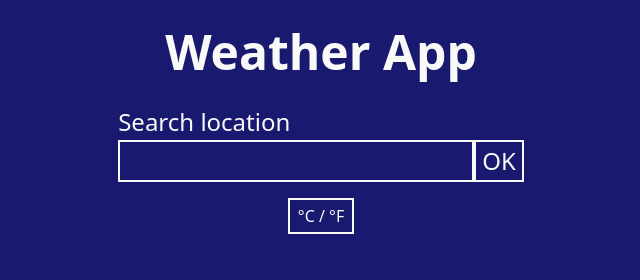
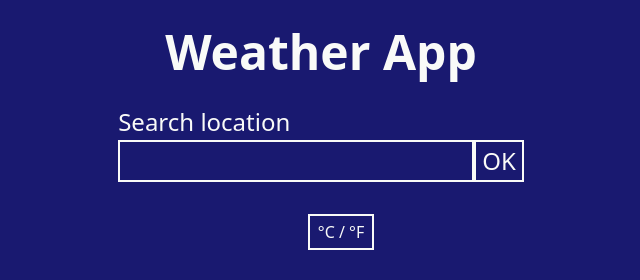
Before and after one commit to V1IRuZ/weather-app, a website built with webpack: page src/template.html in a window 1280 px wide. Shown: the top 280 px of the page, without its empty margins (319-959 px from the left). Built offline with nearby package versions, Linux system fonts and the light colour scheme; no server answers.

Commit message:
Move the temperature unit toggle button
The temperature unit change button was moved below the search field, next to the temperature information.

```diff
--- a/src/template.html
+++ b/src/template.html
@@ -18,7 +18,6 @@
         <button type="submit">OK</button>
       </div>
     </form>
-    <button class="toggle">&deg;C / &deg;F</button>
     <div class="container">
       <div class="content">
         <div class="forecast-now">
@@ -28,6 +27,9 @@
           </div>
           <div class="current-description"></div>
         </div>
+        <div class="toggle-wrapper">
+          <button class="toggle">&deg;C / &deg;F</button>
+        </div>
       </div>
       <div class="week"></div>
       <div>
```
